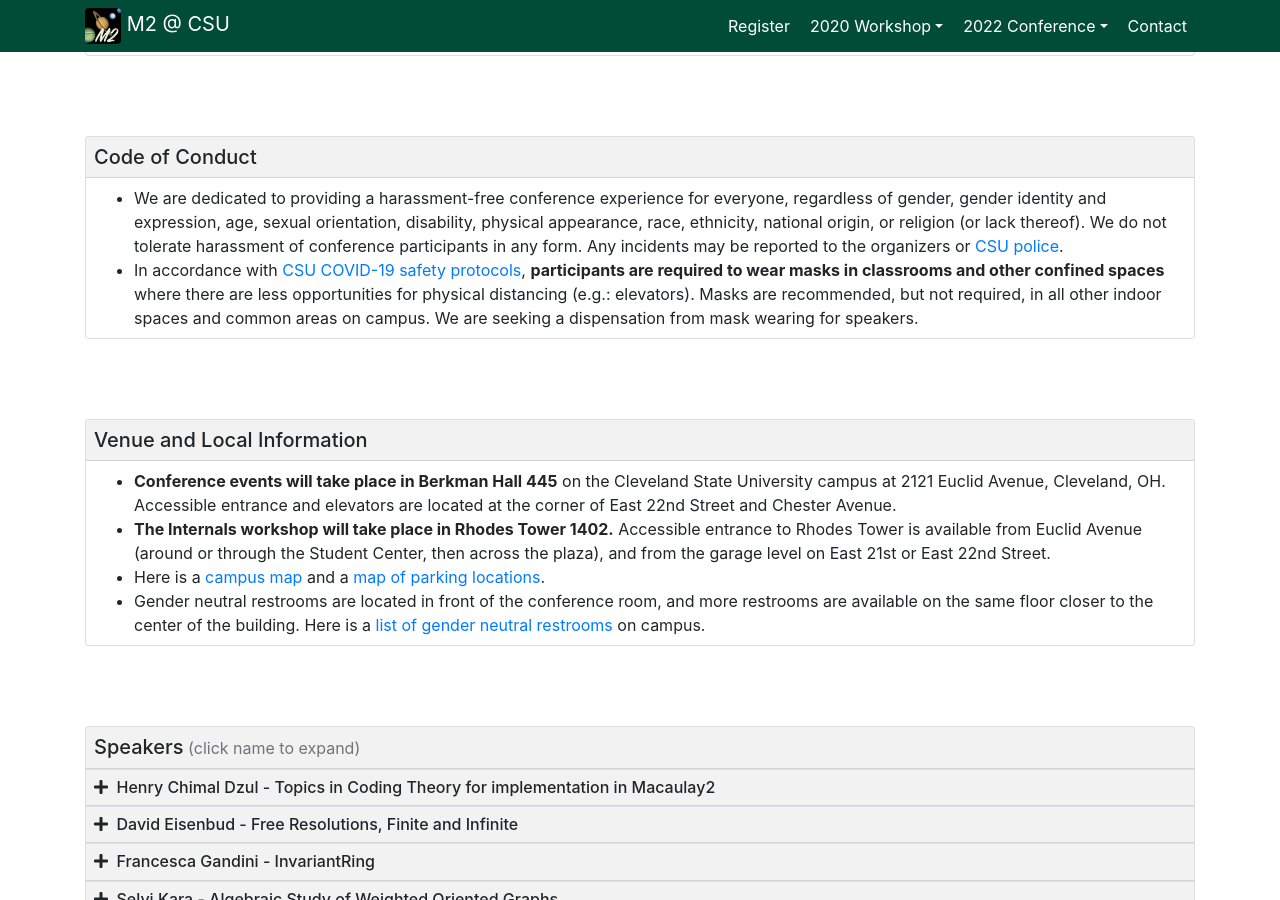
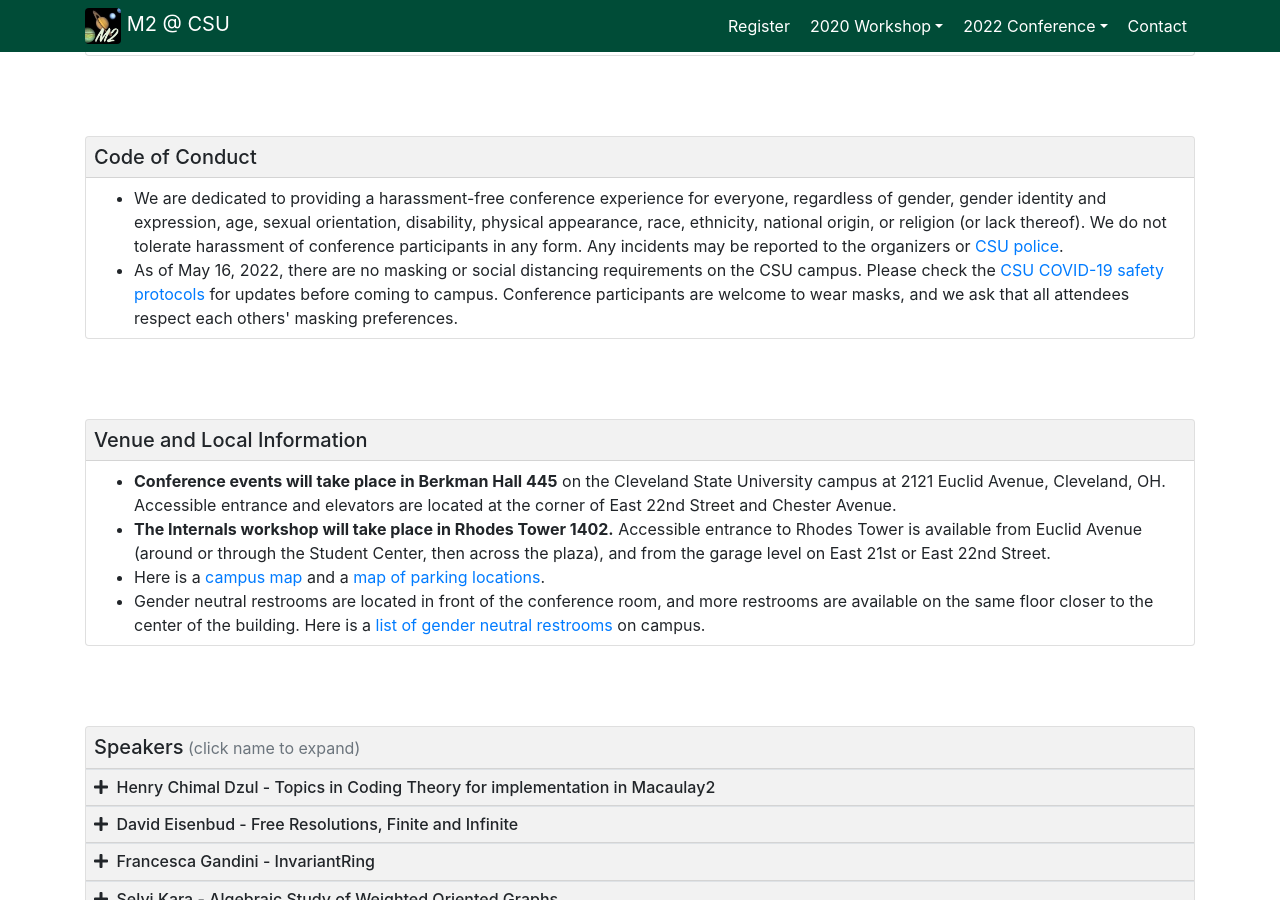
Before and after one commit to galettof/m2csu, a Jekyll site: the page built from conference.html, in a window 1280 px wide and 900 px high, scrolled down 518 px. Built offline with Jekyll 4.4.1, drawn with Linux system fonts in a browser that asks for light colours; nearby versions of some CDN libraries.

Commit message:
updated code of conduct

```diff
--- a/conference.html
+++ b/conference.html
@@ -75,17 +75,13 @@ title: M2 @ CSU 2022 Conference
 	    incidents may be reported to the organizers
 	    or <a href="https://www.csuohio.edu/police/police"
 	    target="_blank">CSU police</a>.</li>
-	      <li>In accordance
-	      with <a href="https://www.csuohio.edu/safe-campus/safe-campus"
-	      target="_blank">CSU COVID-19 safety
-	      protocols</a>, <span class="font-weight-bold">participants
-	      are required to wear masks in classrooms and other
-	      confined spaces</span> where there are less
-	      opportunities for physical distancing (e.g.:
-	      elevators). Masks are recommended, but not required, in
-	      all other indoor spaces and common areas on campus. We
-	      are seeking a dispensation from mask wearing for
-	      speakers.</li>
+	      <li>As of May 16, 2022, there are no masking or social
+	      distancing requirements on the CSU campus. Please check
+	      the <a href="https://www.csuohio.edu/safe-campus/safe-campus"
+	      target="_blank">CSU COVID-19 safety protocols</a> for
+	      updates before coming to campus. Conference participants
+	      are welcome to wear masks, and we ask that all attendees
+	      respect each others' masking preferences.</li>
 	    </ul>
 	  </div>
 	</div>
```
